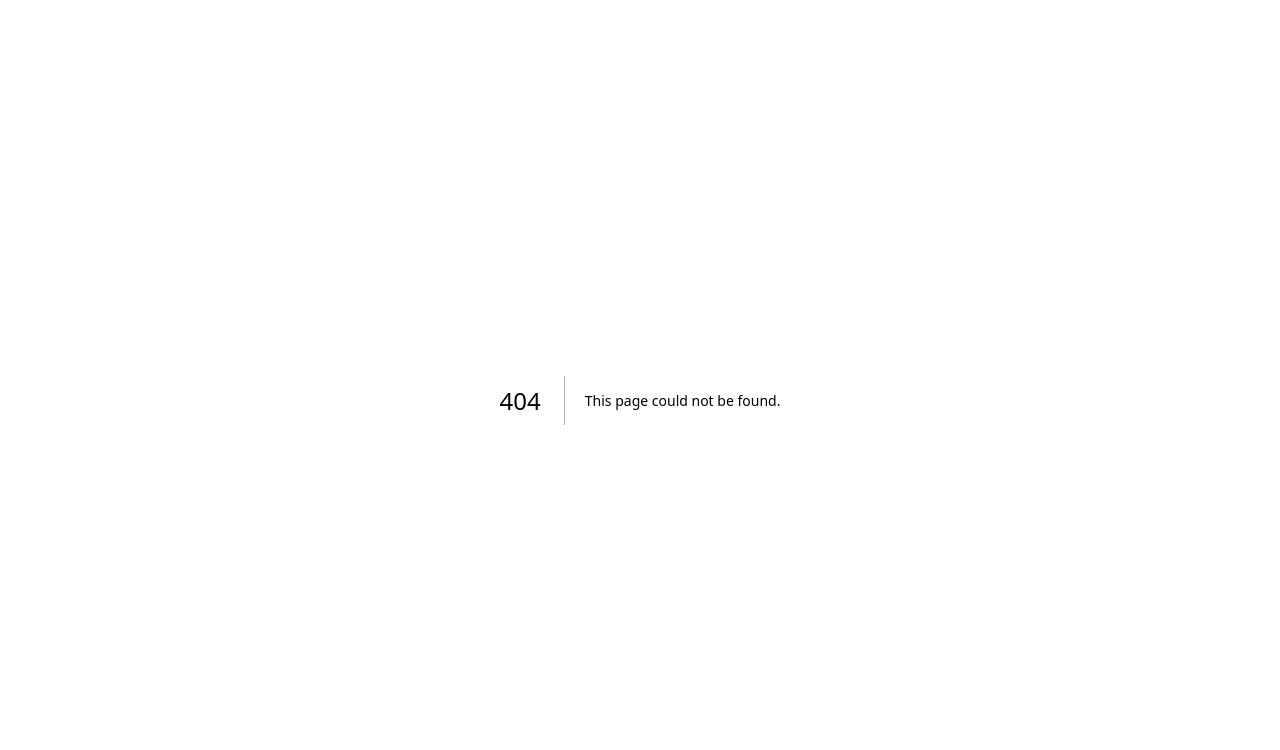
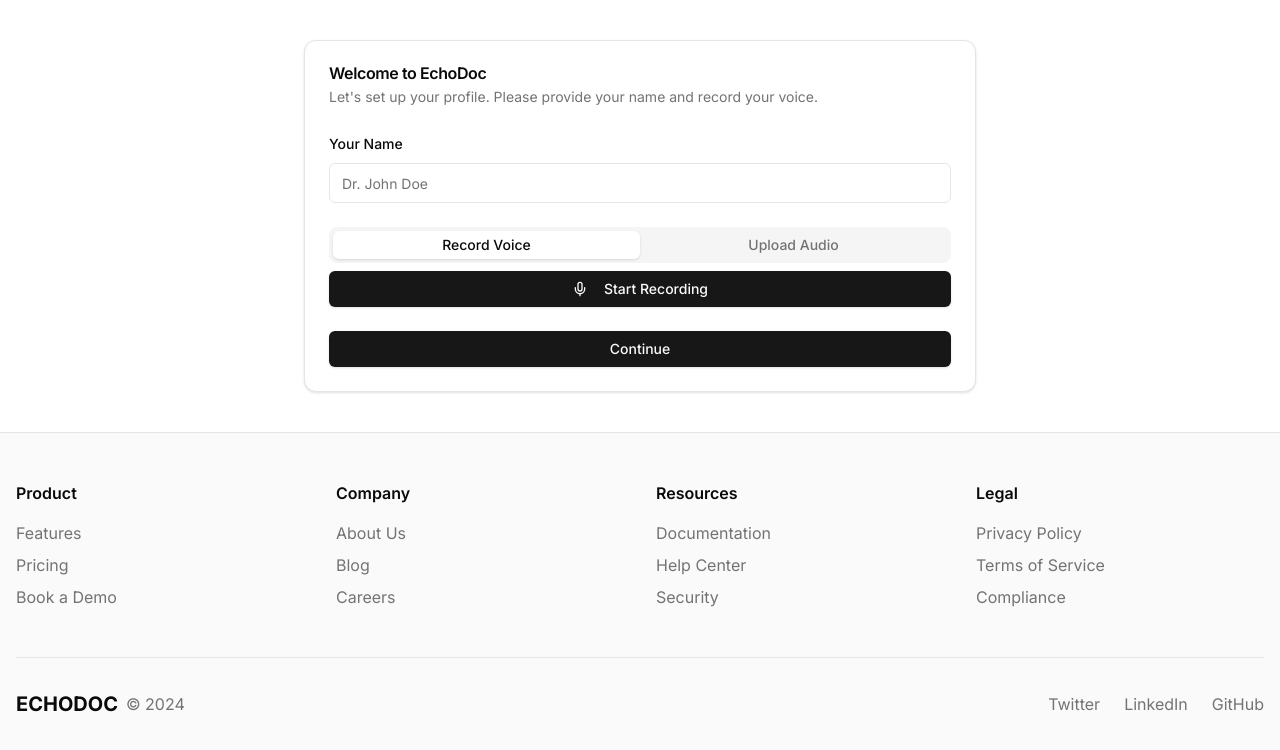
Before and after one commit to aidensuhh/EchoDoc, a Next.js app in the folder frontend/: page /onboarding in a window 1280 px wide. Before the commit this address had no page. Shown: the top 750 px of the page. Built offline with nearby package versions, Linux system fonts and the light colour scheme.

Commit message:
fixed onboarding

```diff
--- a/frontend/package.json
+++ b/frontend/package.json
@@ -22,6 +22,7 @@
     "@radix-ui/react-separator": "^1.1.2",
     "@radix-ui/react-slot": "^1.1.2",
     "@radix-ui/react-switch": "^1.1.3",
+    "@radix-ui/react-tabs": "^1.1.3",
     "@radix-ui/react-toast": "^1.2.6",
     "@radix-ui/react-tooltip": "^1.1.8",
     "@react-three/drei": "^10.0.0",
--- a/frontend/src/app/dashboard/page.tsx
+++ b/frontend/src/app/dashboard/page.tsx
@@ -67,15 +67,20 @@ export default function Page() {
   const [modalMode, setModalMode] = useState<"edit" | "add">("edit");
 
   const handleDeletePatient = (id: string) => {
-    setPatients(patients.filter(patient => patient.id !== id));
+    setPatients(patients.filter((patient) => patient.id !== id));
   };
 
   const handleStartAgent = (id: string) => {
-    setPatients(patients.map(patient =>
-      patient.id === id
-        ? { ...patient, status: patient.status === "calling" ? "active" : "calling" }
-        : patient
-    ));
+    setPatients(
+      patients.map((patient) =>
+        patient.id === id
+          ? {
+              ...patient,
+              status: patient.status === "calling" ? "active" : "calling",
+            }
+          : patient
+      )
+    );
   };
 
   const handleViewDetails = (id: string) => {
@@ -94,9 +99,7 @@ export default function Page() {
   const handleSavePatient = (updatedPatient: Patient) => {
     if (modalMode === "edit") {
       setPatients(
-        patients.map((p) =>
-          p.id === updatedPatient.id ? updatedPatient : p
-        )
+        patients.map((p) => (p.id === updatedPatient.id ? updatedPatient : p))
       );
     } else {
       setPatients([...patients, updatedPatient]);
@@ -153,7 +156,7 @@ export default function Page() {
         isOpen={isModalOpen}
         onClose={() => setIsModalOpen(false)}
         onSave={handleSavePatient}
-        patient={selectedPatient}
+        patient={selectedPatient as any}
         mode={modalMode}
       />
     </SidebarProvider>
--- /dev/null
+++ b/frontend/src/app/onboarding/page.tsx
@@ -0,0 +1,200 @@
+"use client";
+
+import { useState, useRef } from "react";
+import { Button } from "@/components/ui/button";
+import { Input } from "@/components/ui/input";
+import { Label } from "@/components/ui/label";
+import { Footer } from "@/components/footer";
+import { useRouter } from "next/navigation";
+
+import {
+  Card,
+  CardContent,
+  CardDescription,
+  CardFooter,
+  CardHeader,
+  CardTitle,
+} from "@/components/ui/card";
+import { Tabs, TabsContent, TabsList, TabsTrigger } from "@/components/ui/tabs";
+import { Mic, Upload, StopCircle } from "lucide-react";
+
+export default function OnboardingPage() {
+  const [isRecording, setIsRecording] = useState(false);
+  const [recordedBlob, setRecordedBlob] = useState<Blob | null>(null);
+  const [name, setName] = useState("");
+  const mediaRecorderRef = useRef<MediaRecorder | null>(null);
+  const chunksRef = useRef<BlobPart[]>([]);
+  const router = useRouter();
+
+  const startRecording = async () => {
+    try {
+      const stream = await navigator.mediaDevices.getUserMedia({ audio: true });
+      const mediaRecorder = new MediaRecorder(stream);
+      mediaRecorderRef.current = mediaRecorder;
+      chunksRef.current = [];
+
+      mediaRecorder.ondataavailable = (e) => {
+        if (e.data.size > 0) {
+          chunksRef.current.push(e.data);
+        }
+      };
+
+      mediaRecorder.onstop = () => {
+        const blob = new Blob(chunksRef.current, { type: "audio/wav" });
+        setRecordedBlob(blob);
+      };
+
+      mediaRecorder.start();
+      setIsRecording(true);
+    } catch (error) {
+      console.error("Error accessing microphone:", error);
+    }
+  };
+
+  const stopRecording = () => {
+    if (mediaRecorderRef.current && isRecording) {
+      mediaRecorderRef.current.stop();
+      setIsRecording(false);
+      // Stop all tracks on the active stream
+      mediaRecorderRef.current.stream
+        .getTracks()
+        .forEach((track) => track.stop());
+    }
+  };
+
+  const handleFileUpload = (event: React.ChangeEvent<HTMLInputElement>) => {
+    const file = event.target.files?.[0];
+    if (file) {
+      setRecordedBlob(file);
+    }
+  };
+
+  const handleSubmit = async () => {
+    if (!name || !recordedBlob) {
+      alert("Please provide both your name and voice recording");
+      return;
+    }
+
+    try {
+      // Create a FormData object to send the audio file
+      const formData = new FormData();
+      formData.append("audio", recordedBlob, "voice-sample.wav");
+      formData.append("name", name);
+
+      // Send the audio file to your backend
+      // const response = await fetch('http://localhost:5500/api/upload-audio', {
+      //   method: 'POST',
+      //   body: formData,
+      // });
+
+      // if (!response.ok) {
+      //   throw new Error('Failed to upload audio');
+      // }
+
+      // const data = await response.json();
+      // console.log('Upload successful:', data);
+
+      // Use Next.js router to redirect to dashboard
+      router.push("/dashboard");
+    } catch (error) {
+      console.error("Error uploading audio:", error);
+      alert("Failed to upload audio. Please try again.");
+    }
+  };
+
+  return (
+    <>
+      <div className="container mx-auto max-w-2xl py-10">
+        <Card>
+          <CardHeader>
+            <CardTitle>Welcome to EchoDoc</CardTitle>
+            <CardDescription>
+              Let's set up your profile. Please provide your name and record
+              your voice.
+            </CardDescription>
+          </CardHeader>
+          <CardContent className="space-y-6">
+            <div className="space-y-2">
+              <Label htmlFor="name">Your Name</Label>
+              <Input
+                id="name"
+                placeholder="Dr. John Doe"
+                value={name}
+                onChange={(e) => setName(e.target.value)}
+              />
+            </div>
+
+            <Tabs defaultValue="record" className="w-full">
+              <TabsList className="grid w-full grid-cols-2">
+                <TabsTrigger value="record">Record Voice</TabsTrigger>
+                <TabsTrigger value="upload">Upload Audio</TabsTrigger>
+              </TabsList>
+
+              <TabsContent value="record" className="space-y-4">
+                <div className="flex flex-col items-center gap-4">
+                  <Button
+                    onClick={isRecording ? stopRecording : startRecording}
+                    variant={isRecording ? "destructive" : "default"}
+                    className="w-full"
+                  >
+                    {isRecording ? (
+                      <>
+                        <StopCircle className="mr-2 h-4 w-4" />
+                        Stop Recording
+                      </>
+                    ) : (
+                      <>
+                        <Mic className="mr-2 h-4 w-4" />
+                        Start Recording
+                      </>
+                    )}
+                  </Button>
+                  {recordedBlob && !isRecording && (
+                    <audio
+                      src={URL.createObjectURL(recordedBlob)}
+                      controls
+                      className="w-full"
+                    />
+                  )}
+                </div>
+              </TabsContent>
+
+              <TabsContent value="upload" className="space-y-4">
+                <div className="flex flex-col items-center gap-4">
+                  <Label htmlFor="audio-upload" className="w-full">
+                    <div className="flex flex-col items-center gap-2 border-2 border-dashed border-gray-300 rounded-lg p-6 cursor-pointer hover:border-gray-400 transition-colors">
+                      <Upload className="h-8 w-8 text-gray-500" />
+                      <span className="text-sm text-gray-500">
+                        Upload audio file (MP3, WAV)
+                      </span>
+                    </div>
+                  </Label>
+                  <Input
+                    id="audio-upload"
+                    type="file"
+                    accept="audio/*"
+                    className="hidden"
+                    onChange={handleFileUpload}
+                  />
+                  {recordedBlob && (
+                    <audio
+                      src={URL.createObjectURL(recordedBlob)}
+                      controls
+                      className="w-full"
+                    />
+                  )}
+                </div>
+              </TabsContent>
+            </Tabs>
+          </CardContent>
+          <CardFooter>
+            <Button onClick={handleSubmit} className="w-full">
+              Continue
+            </Button>
+          </CardFooter>
+        </Card>
+      </div>
+      <Footer />
+    </>
+  );
+}
--- /dev/null
+++ b/frontend/src/components/ui/tabs.tsx
@@ -0,0 +1,55 @@
+"use client"
+
+import * as React from "react"
+import * as TabsPrimitive from "@radix-ui/react-tabs"
+
+import { cn } from "@/lib/utils"
+
+const Tabs = TabsPrimitive.Root
+
+const TabsList = React.forwardRef<
+  React.ElementRef<typeof TabsPrimitive.List>,
+  React.ComponentPropsWithoutRef<typeof TabsPrimitive.List>
+>(({ className, ...props }, ref) => (
+  <TabsPrimitive.List
+    ref={ref}
+    className={cn(
+      "inline-flex h-9 items-center justify-center rounded-lg bg-muted p-1 text-muted-foreground",
+      className
+    )}
+    {...props}
+  />
+))
+TabsList.displayName = TabsPrimitive.List.displayName
+
+const TabsTrigger = React.forwardRef<
+  React.ElementRef<typeof TabsPrimitive.Trigger>,
+  React.ComponentPropsWithoutRef<typeof TabsPrimitive.Trigger>
+>(({ className, ...props }, ref) => (
+  <TabsPrimitive.Trigger
+    ref={ref}
+    className={cn(
+      "inline-flex items-center justify-center whitespace-nowrap rounded-md px-3 py-1 text-sm font-medium ring-offset-background transition-all focus-visible:outline-none focus-visible:ring-2 focus-visible:ring-ring focus-visible:ring-offset-2 disabled:pointer-events-none disabled:opacity-50 data-[state=active]:bg-background data-[state=active]:text-foreground data-[state=active]:shadow",
+      className
+    )}
+    {...props}
+  />
+))
+TabsTrigger.displayName = TabsPrimitive.Trigger.displayName
+
+const TabsContent = React.forwardRef<
+  React.ElementRef<typeof TabsPrimitive.Content>,
+  React.ComponentPropsWithoutRef<typeof TabsPrimitive.Content>
+>(({ className, ...props }, ref) => (
+  <TabsPrimitive.Content
+    ref={ref}
+    className={cn(
+      "mt-2 ring-offset-background focus-visible:outline-none focus-visible:ring-2 focus-visible:ring-ring focus-visible:ring-offset-2",
+      className
+    )}
+    {...props}
+  />
+))
+TabsContent.displayName = TabsPrimitive.Content.displayName
+
+export { Tabs, TabsList, TabsTrigger, TabsContent }
```
Also changed, not shown: 1 other file (tests, documents, lock files or other folders).
